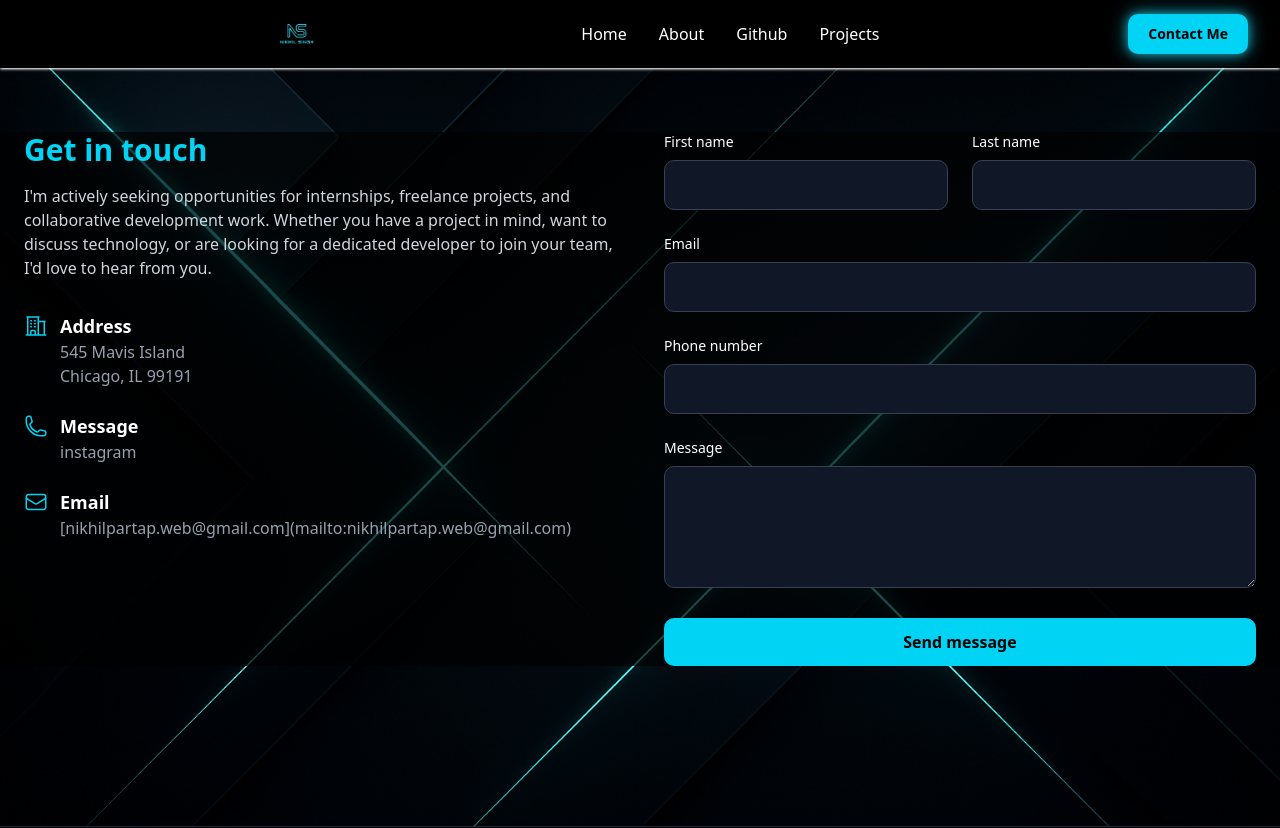
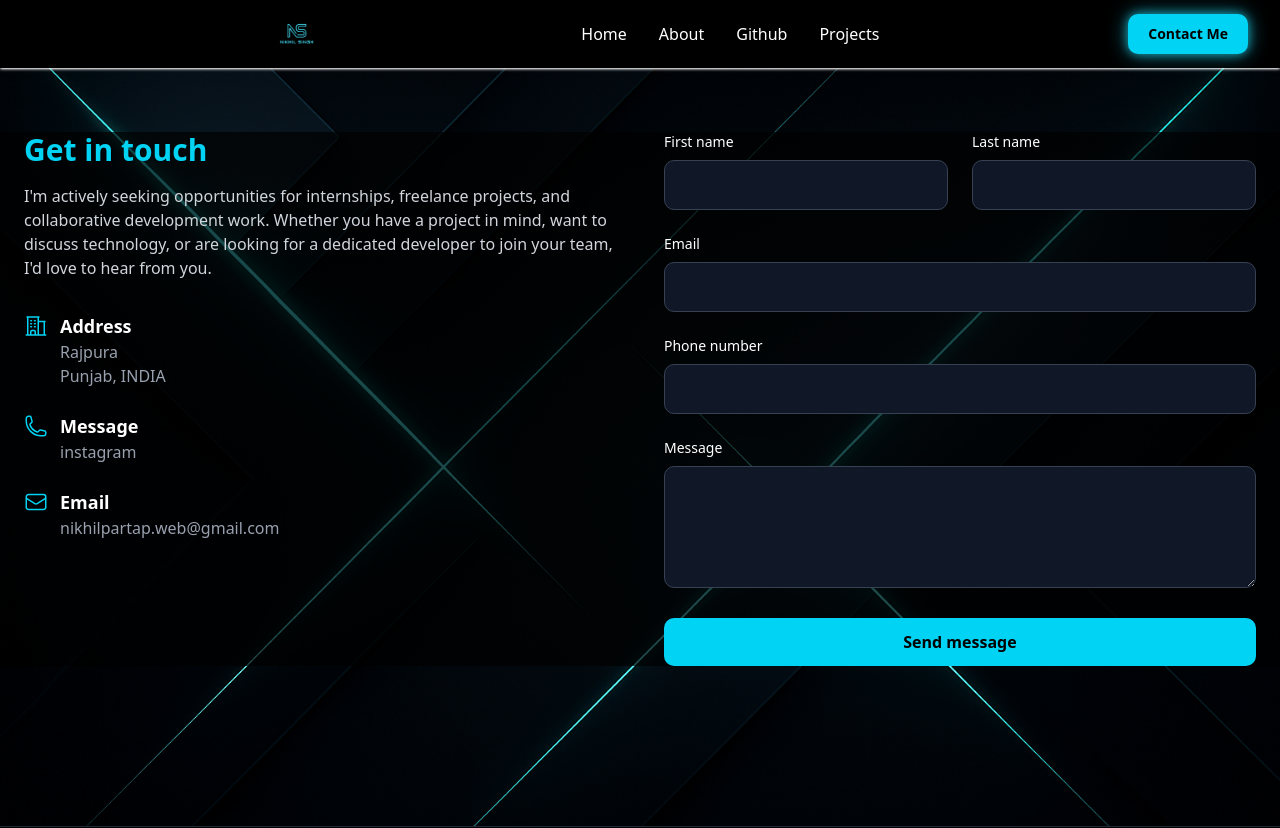
Before and after one commit to nikhil-partap/nikhilsingh.me, a React (Vite) app: page /contact in a window 1280 px wide. Shown: the top 828 px of the page. Built offline with nearby package versions, Linux system fonts and the light colour scheme.

Commit message:
Update contact information in Contact component, changing address to Rajpura, Punjab, INDIA and updating email to nikhilpartap.web@gmail.com.

```diff
--- a/src/components/Contact/contact.jsx
+++ b/src/components/Contact/contact.jsx
@@ -108,7 +108,7 @@ export default function Contact() {
                                         Address
                                     </dt>
                                     <dd className="text-gray-400 ml-9">
-                                        545 Mavis Island<br />Chicago, IL 99191
+                                        Rajpura<br />Punjab, INDIA
                                     </dd>
                                 </div>
 
@@ -158,10 +158,10 @@ export default function Contact() {
                                     </dt>
                                     <dd className="text-gray-400 ml-9">
                                         <a
-                                            href="mailto:hello@example.com"
+                                            href="nikhilpartap.web@gmail.com"
                                             className="hover:text-cyan-400 transition"
                                         >
-                                            [nikhilpartap.web@gmail.com](mailto:nikhilpartap.web@gmail.com)
+                                            nikhilpartap.web@gmail.com
                                         </a>
                                     </dd>
                                 </div>
```
